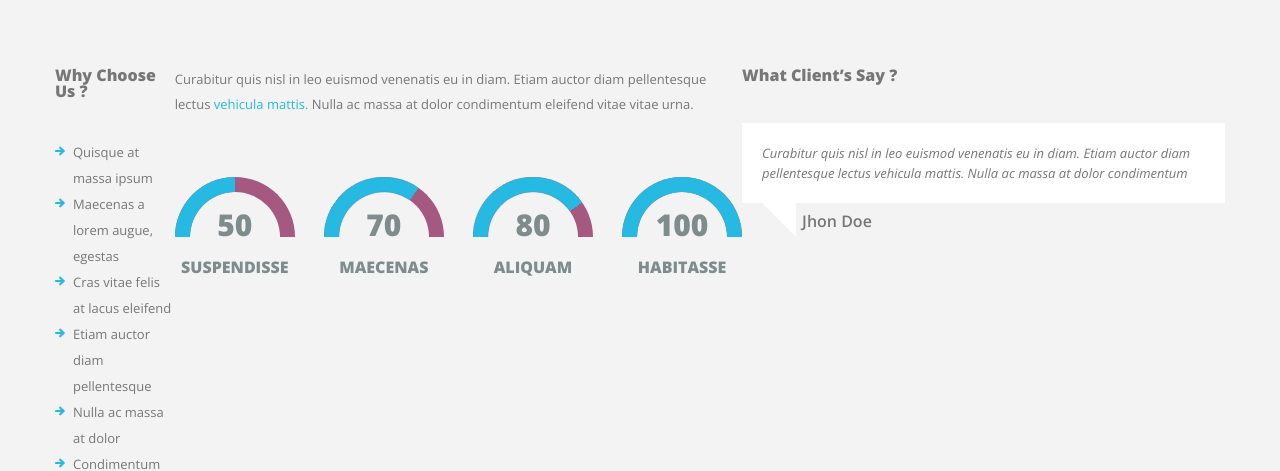
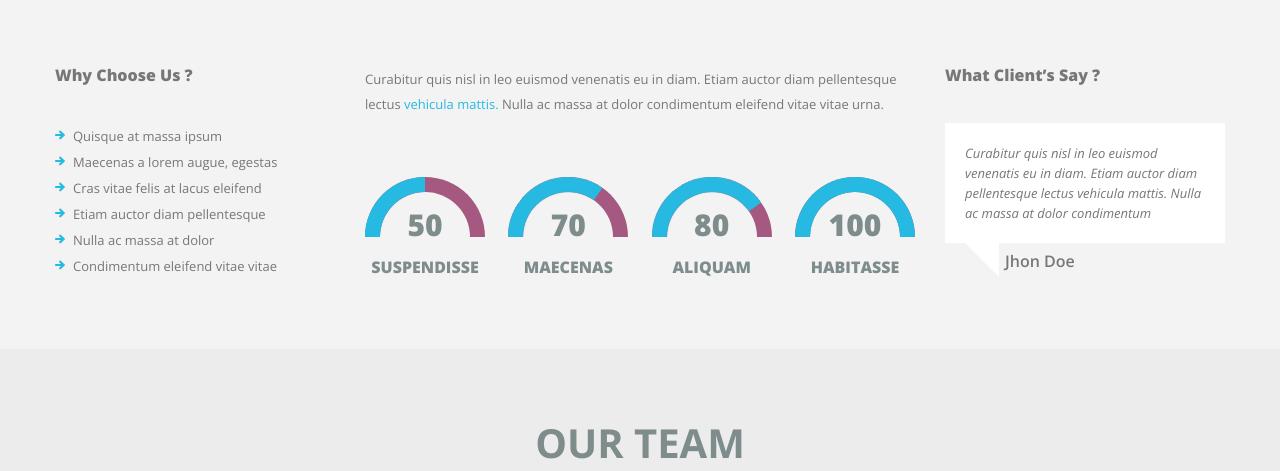
Before and after one commit to Tiutiunnyk-Liliia/modus-versus, a website: page app/about.html in a window 1280 px wide. Shown: the part 346-817 px from the top of the page. Drawn offline with nearby package versions, Linux system fonts and the light colour scheme.

Commit message:
Bug fix to the "about" page

```diff
--- a/app/about.html
+++ b/app/about.html
@@ -74,7 +74,7 @@
         </div>
 
         <div class="information-box__inner">
-            <div class="information-box__item information-box__item-choice">
+            <div class="information-box__item choice">
                 <div class="choice__title">Why Choose Us ?</div>
                 <ul class="choice-list">
                     <li class="choice-list__item">Quisque at massa ipsum</li>
@@ -86,7 +86,7 @@
                 </ul>
 
             </div>
-            <div class="information-box__item information-box__item-number">
+            <div class="information-box__item number">
                 <div class="number__text">
                     Curabitur quis nisl in leo euismod venenatis eu in diam.
                     Etiam auctor diam pellentesque lectus <a href="#">vehicula mattis.</a>
@@ -127,7 +127,7 @@
                     </div>
                 </div>
             </div>
-            <div class="information-box__item information-box__item-clients">
+            <div class="information-box__item clients">
                 <div class="clients__title">What Client’s Say ?</div>
                 <div class="clients__review">
                     Curabitur quis nisl in leo euismod venenatis eu in diam.
```
